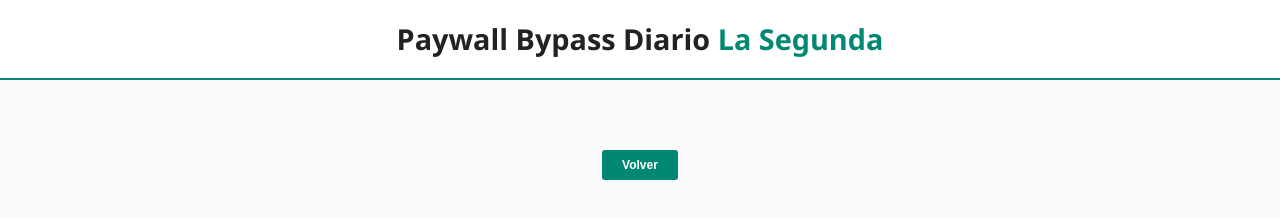
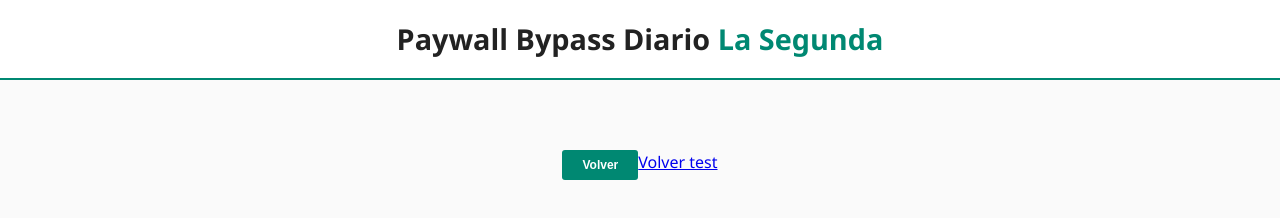
Before and after one commit to gustavopalaciosc/paywall-bypass-lasegunda, a plain HTML site: page article.html in a window 1280 px wide. Drawn offline with Linux system fonts and the light colour scheme; no server answers.

Commit message:
Test link tag fot back function

```diff
--- a/article.html
+++ b/article.html
@@ -26,7 +26,8 @@
           <span id="article-date" class="date"></span>
         </div>
         <div class="back-btn-container">
-          <button class="back-btn">Volver</button>
+          <button href="../" class="back-btn">Volver</button>
+          <a href="../">Volver test</a>
         </div>
 
         <div id="article-body" class="article-body"></div>
```
